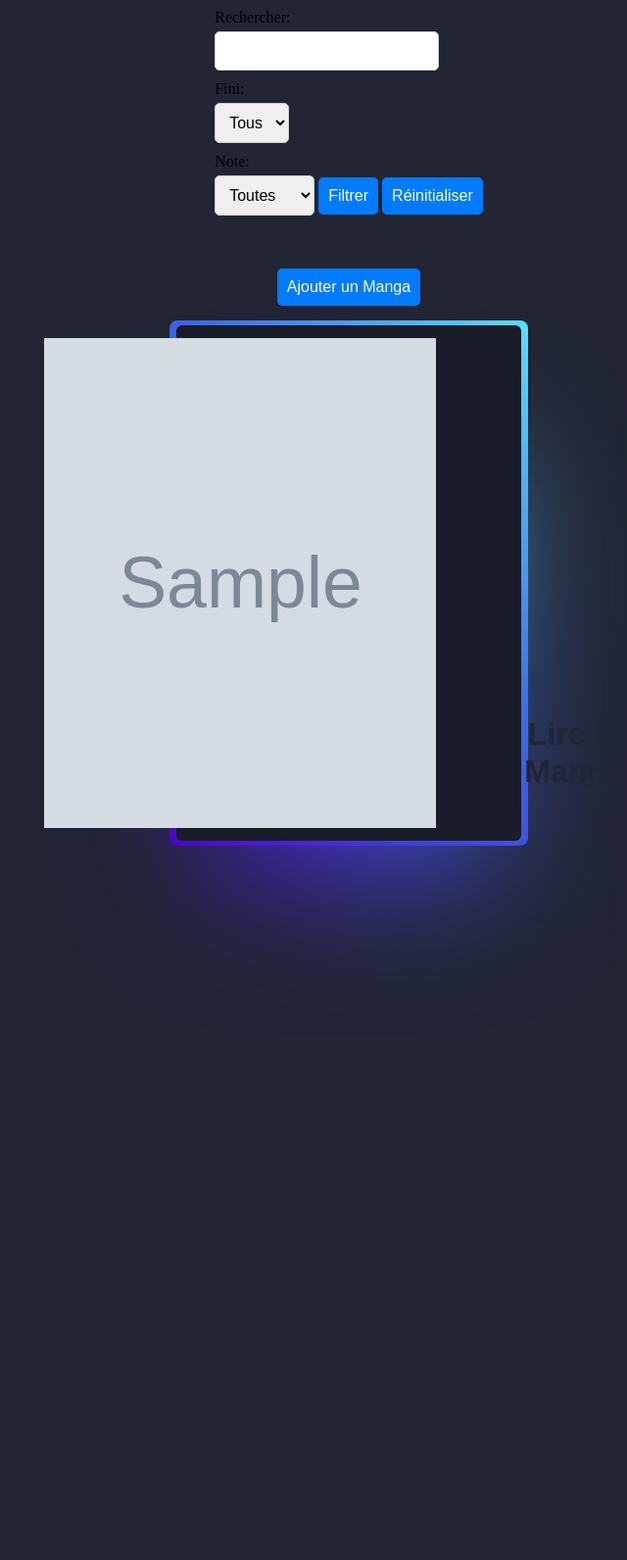
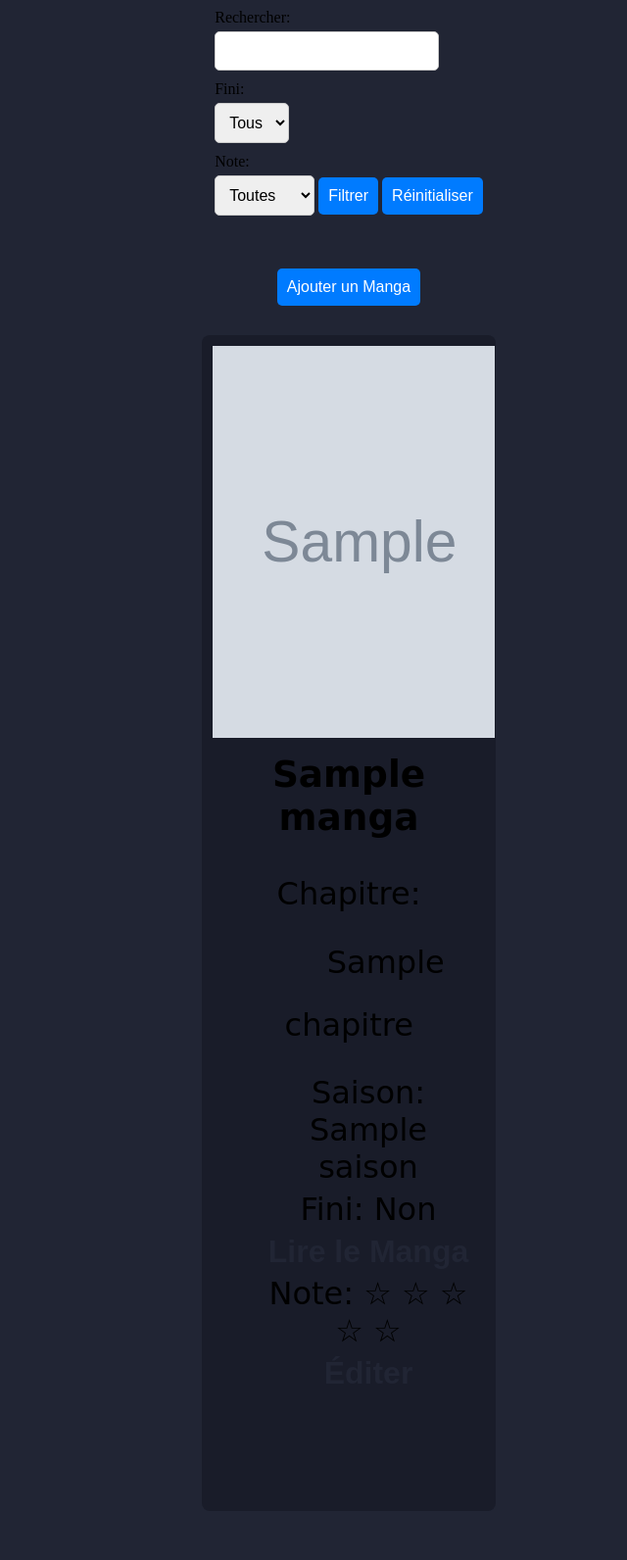
Before and after one commit to Pierre-rnd/Site-Mangas, a Flask app: template templates/index.html in a window 1280 px wide. Shown: the part 105-1697 px from the top of the page at 98% size, without its empty margins (284-924 px from the left). Before the commit the page ends 1088 px from the top, so only its background shows below. Run offline with Flask 3, Linux system fonts and the light colour scheme; the template is opened without the code that fills it: most values are stand-ins (such as "Sample title", 1, 10 or a date in 2020); grey boxes marked "Sample" are stand-in pictures.

Commit message:
Fix: image 7

```diff
--- a/static/style.css
+++ b/static/style.css
@@ -63,26 +63,29 @@ button:hover {
 }
 
 .manga-card {
-    background: #191c29;
-  width: var(--card-width);
-  height: var(--card-height);
-  padding: 3px;
   position: relative;
-  border-radius: 6px;
-  justify-content: center;
-  align-items: center;
-  text-align: center;
   display: flex;
   font-size: 2em;
-  color: rgb(88 199 250 / 0%);
-  cursor: pointer;
   font-family: cursive;
   transition: color 1s;
+  display: flex;
+  flex-wrap: wrap;
+  justify-content: space-between;
+  align-items: center;
+  width: 100%;
+  max-width: 300px;
+  margin: 10px;
+  padding: 10px;
+  box-sizing: border-box;
+  border: 1px solid  rgb(88 199 250 / 0%);
+  background-color:  #191c29;
+  border-radius: 8px;
+  overflow: hidden;
 }
 
 .manga-card img {
-  width: 400px;
-  height: 500px;
+  width: 300px;
+  height: 400px;
   object-fit: cover;
   margin-right: 20px;
 }
@@ -172,6 +175,14 @@ button:hover {
     font-weight: bold;
     margin-top: 2rem;
   }
+
+  .manga-card .description {
+    flex: 1;
+    overflow: hidden;
+    text-overflow: ellipsis;
+    white-space: nowrap;
+    word-wrap: break-word;
+}
 .manga-details {
     padding: 15px;
     text-align: center;
```
